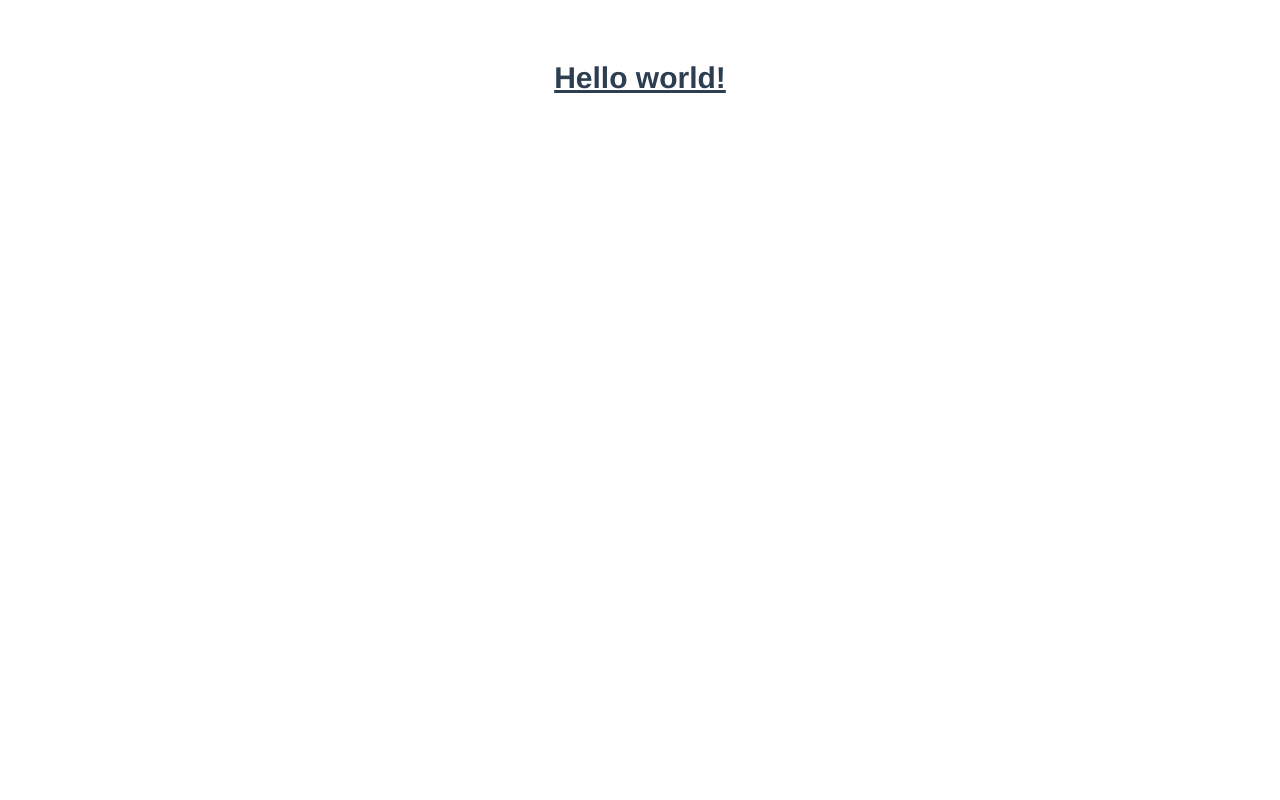
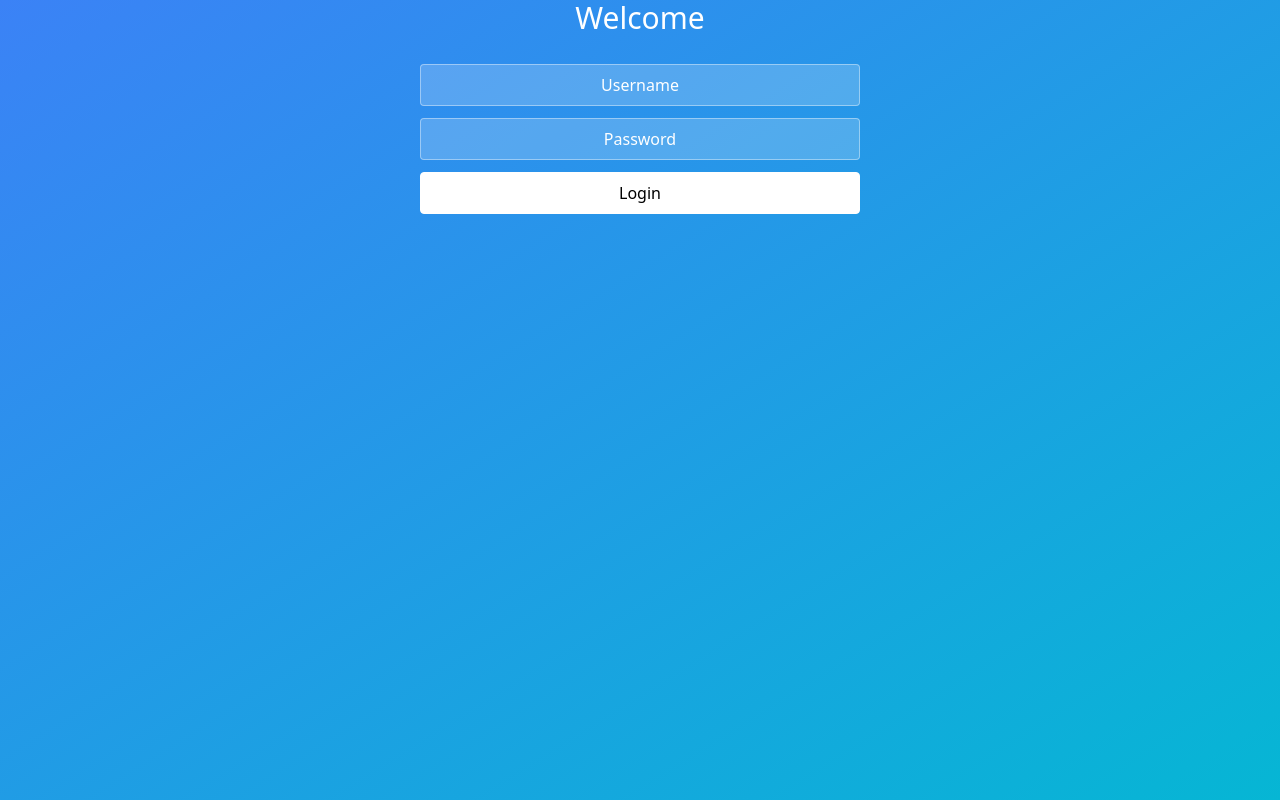
Before and after one commit to atofuzi/chat-demo, a Vue app in the folder frontend/: page / in a window 1280 px wide. Built offline with nearby package versions, Linux system fonts and the light colour scheme.

Commit message:
make sample(login-from)

```diff
--- a/frontend/src/App.vue
+++ b/frontend/src/App.vue
@@ -1,7 +1,16 @@
 <template>
-  <h1 class="text-3xl font-bold underline">
-    Hello world!
-  </h1>
+<div>
+  <div class="bg-gradient-to-tl from-cyan-500 to-blue-500">
+    <div class="max-w-xl mx-auto px-6 text-center h-screen">
+      <h1 class="text-3xl duration-75 ease-in-out text-white">Welcome</h1>
+      <form class="py-4">
+        <input class="block mx-auto my-3 p-2 w-10/12 text-center border border-white/40 bg-white/20 rounded appearance-none placeholder:text-white" type="text" placeholder="Username">
+        <input class="block mx-auto my-3 p-2 w-10/12 text-center border border-white/40 bg-white/20 rounded appearance-none placeholder:text-white" type="password" placeholder="Password">
+        <button class="block mx-auto my-3 p-2 w-10/12 text-center border border-white bg-white rounded" type="submit" id="login-button">Login</button>
+      </form>
+    </div>
+  </div>
+</div>
 </template>
 
 <script>
@@ -16,12 +25,5 @@ export default {
 </script>
 
 <style>
-#app {
-  font-family: Avenir, Helvetica, Arial, sans-serif;
-  -webkit-font-smoothing: antialiased;
-  -moz-osx-font-smoothing: grayscale;
-  text-align: center;
-  color: #2c3e50;
-  margin-top: 60px;
-}
+
 </style>
--- a/frontend/src/Sample.vue
+++ /dev/null
@@ -1,27 +0,0 @@
-<template>
-  <h1 class="text-3xl font-bold underline">
-    Hello world!
-  </h1>
-</template>
-
-<script>
-// import HelloWorld from './components/HelloWorld.vue'
-
-export default {
-  name: 'App',
-  // components: {
-  //   HelloWorld
-  // }
-}
-</script>
-
-<style>
-#app {
-  font-family: Avenir, Helvetica, Arial, sans-serif;
-  -webkit-font-smoothing: antialiased;
-  -moz-osx-font-smoothing: grayscale;
-  text-align: center;
-  color: #2c3e50;
-  margin-top: 60px;
-}
-</style>
```
